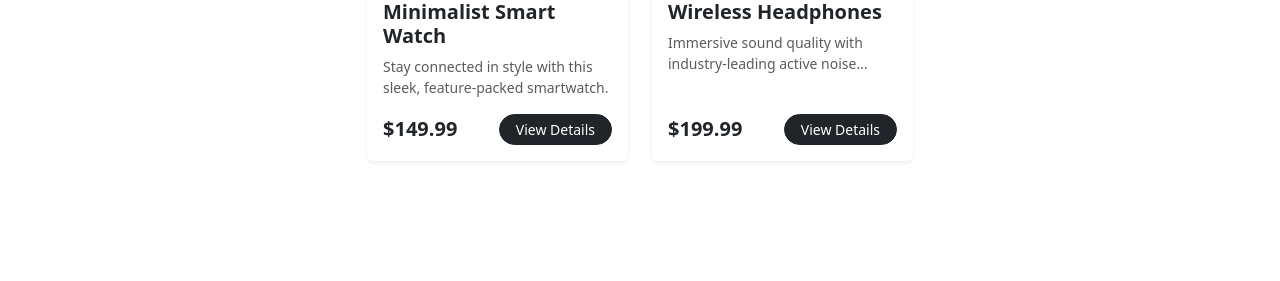
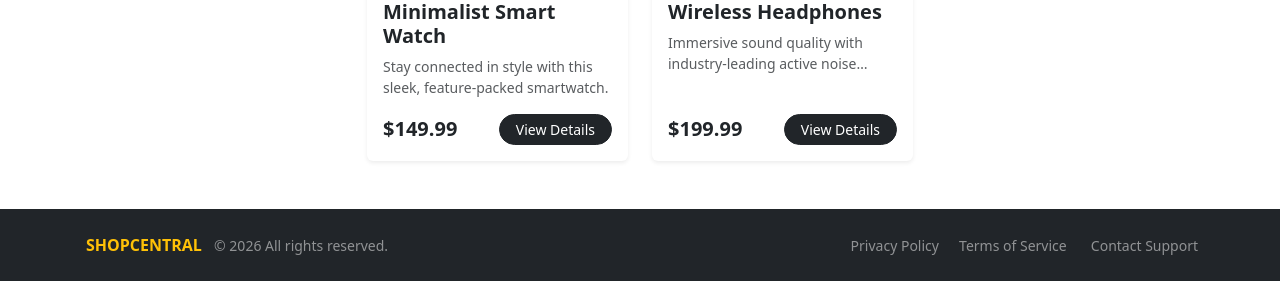
Before and after one commit to adan-shahid/ecommerce_website, a Django app: template templates/index.html in a window 1280 px wide. Shown: the part 1211-1492 px from the top of the page. Before the commit the page ends 1373 px from the top, so only its background shows below. Run offline with Django 3.2, Linux system fonts and the light colour scheme; the template is opened without the code that fills it, so the values that code supplies are empty; some libraries are stand-ins or nearby versions.

Commit message:
included footer template

```diff
--- /dev/null
+++ b/templates/footer.html
@@ -0,0 +1,27 @@
+
+
+{% block content %}
+<footer class="bg-dark text-white py-4 mt-5">
+    <div class="container">
+        <div class="row align-items-center">
+
+            <div class="col-md-6 text-center text-md-start mb-3 mb-md-0">
+                <span class="fw-bold text-warning text-uppercase me-2">
+                    <i class="fa-solid fa-bag-shopping me-1"></i>ShopCentral
+                </span>
+                <span class="text-white-50 small">&copy; 2026 All rights reserved.</span>
+            </div>
+
+            <div class="col-md-6 text-center text-md-end">
+                <a href="#" class="text-white-50 text-decoration-none small me-3">Privacy Policy</a>
+                <a href="#" class="text-white-50 text-decoration-none small me-3">Terms of Service</a>
+                <a href="#" class="text-white-50 text-decoration-none small">
+                    <i class="fa-solid fa-envelope me-1"></i> Contact Support
+                </a>
+            </div>
+
+        </div>
+    </div>
+</footer>
+
+{% endblock %}
--- a/templates/index.html
+++ b/templates/index.html
@@ -127,5 +127,5 @@
 
 
 
-
+{% include 'footer.html' %}
 {% endblock %}
```
